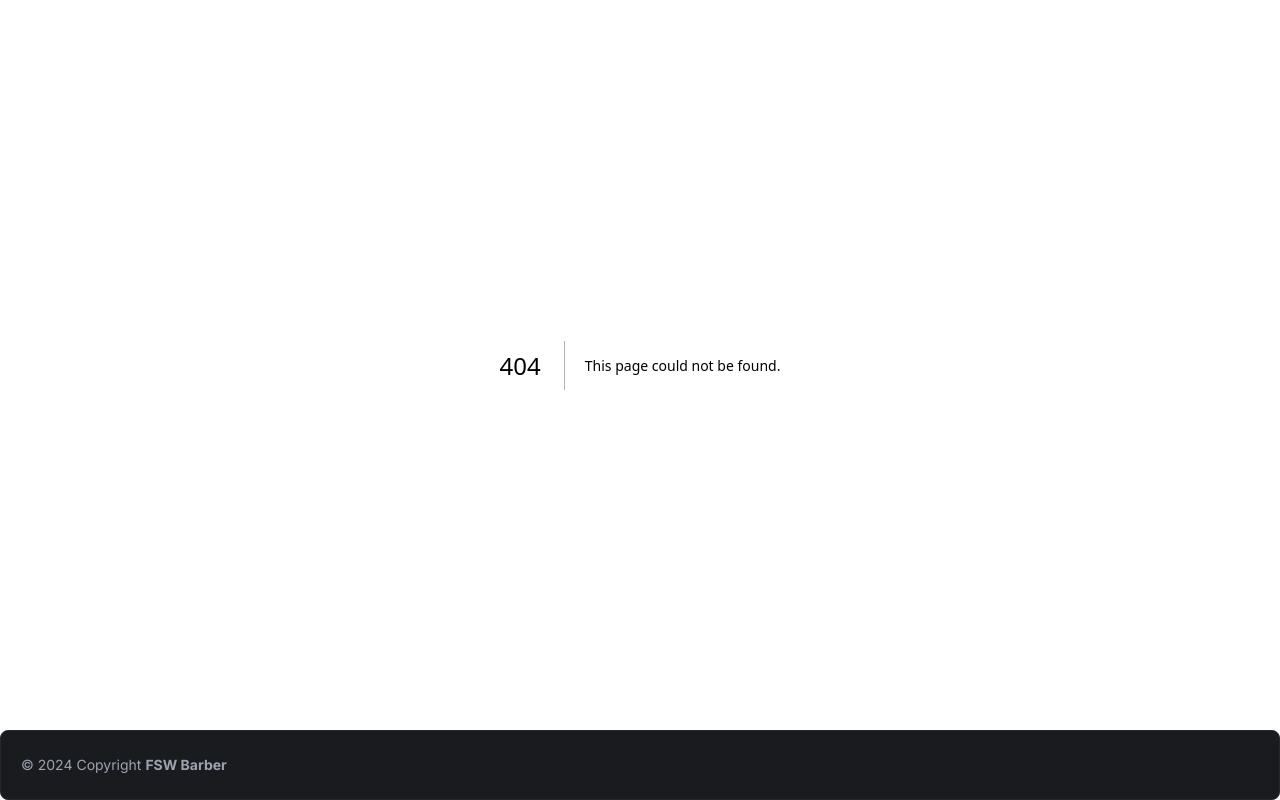
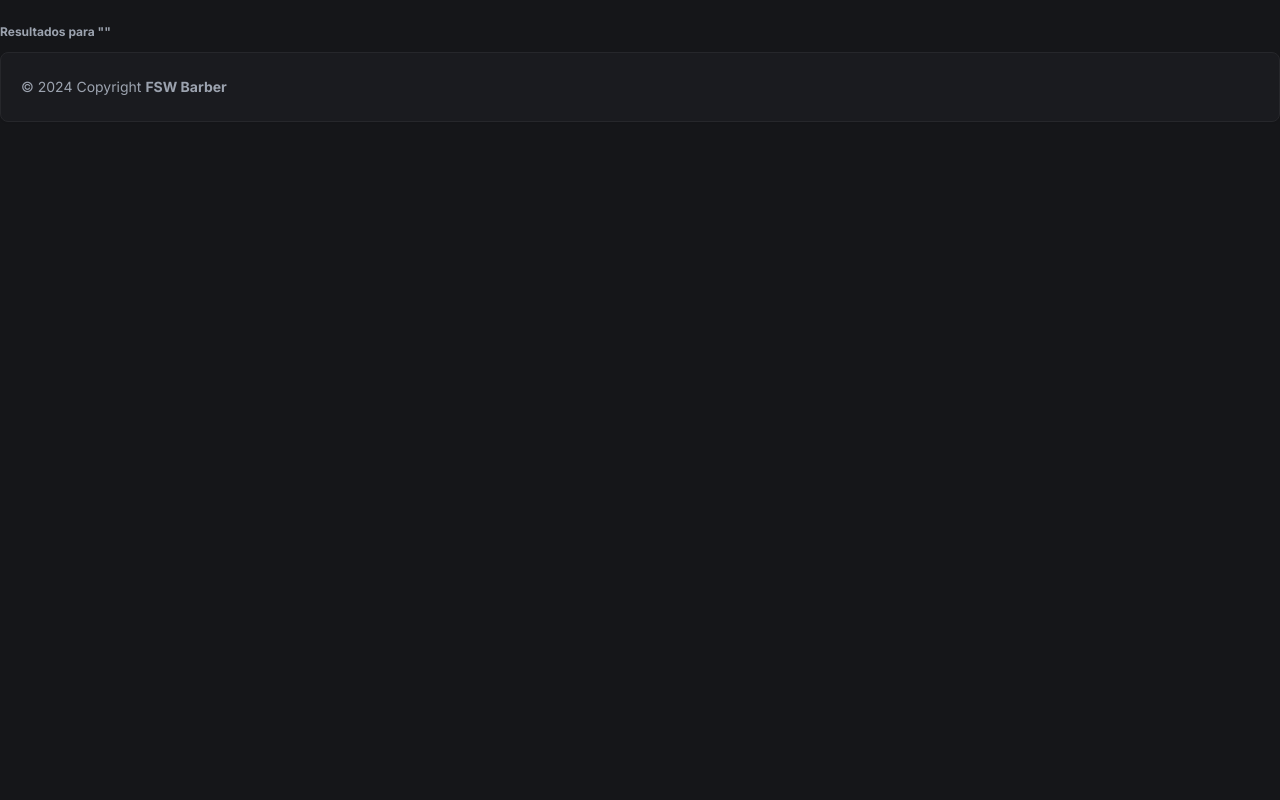
Before and after one commit to rjrocha19/FSW-Barber, a Next.js app: page /barbershop in a window 1280 px wide. Before the commit this address had no page. Built offline with nearby package versions, Linux system fonts and the light colour scheme; no server answers; the database is empty.

Commit message:
feat: create and update barbershop page

```diff
--- /dev/null
+++ b/app/barbershop/page.tsx
@@ -0,0 +1,28 @@
+import { db } from "../_lib/prisma"
+
+interface BarbershopItemProps {
+  searchParams: {
+    search?: string
+  }
+}
+
+export default async function BarbershopPage({
+  searchParams,
+}: BarbershopItemProps) {
+  const barbershop = await db.barbershop.findMany({
+    where: {
+      name: {
+        contains: searchParams?.search,
+        mode: "insensitive",
+      },
+    },
+  })
+  return (
+    <div>
+      <h2 className="mb-3 mt-6 text-xs font-bold upercase text-gray-400">
+        Resultados para &quot;{searchParams?.search}&quot;
+      </h2>
+      <div className="grid grid-cols-2 gap-4"></div>
+    </div>
+  )
+}
```
